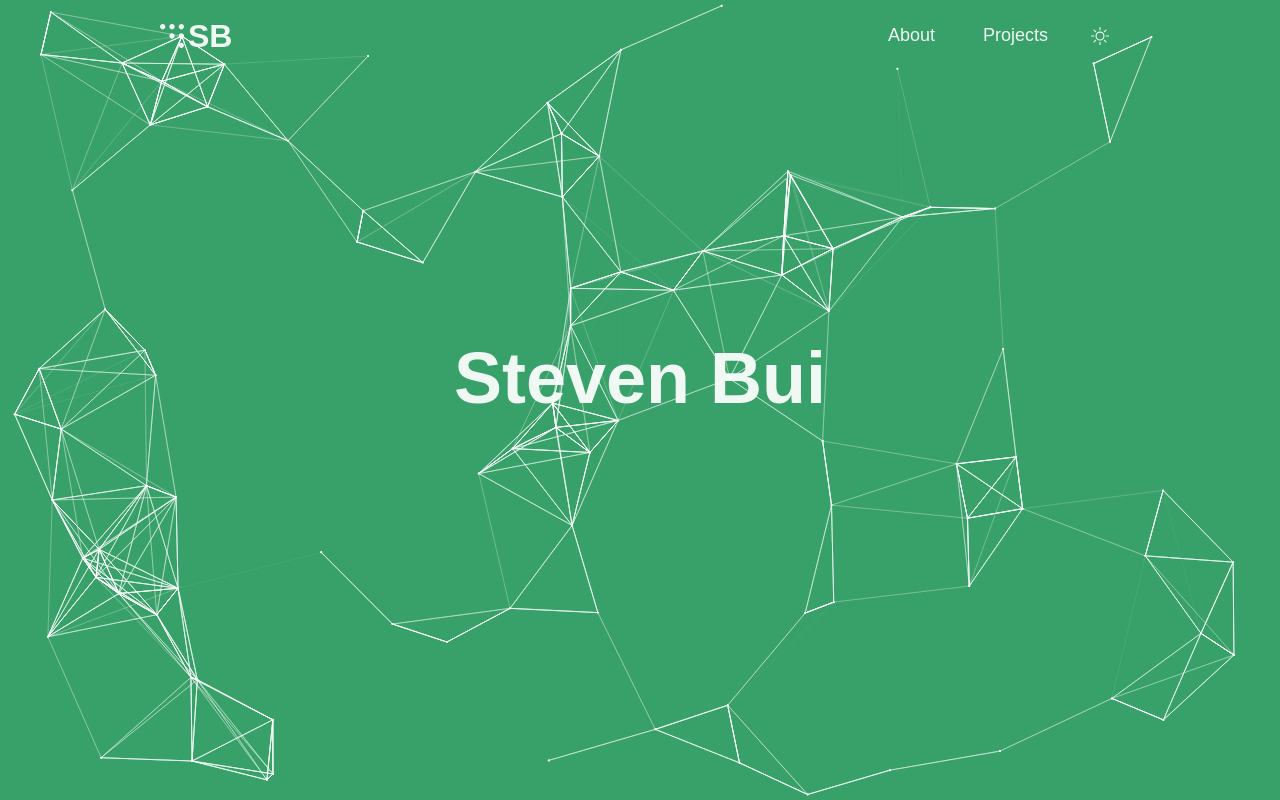
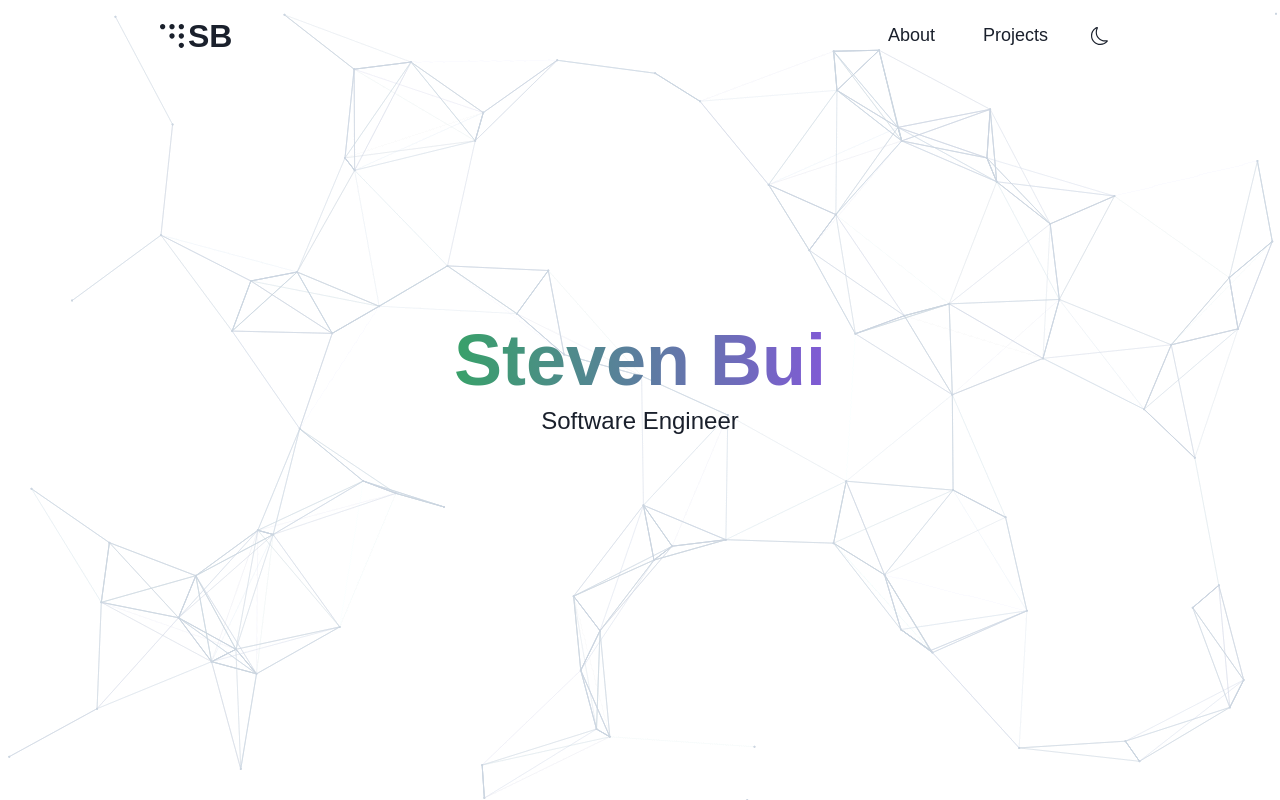
Before and after one commit to buistvn/buistvn.github.io, a React (Create React App) app: page /about in a window 1280 px wide. Built offline with nearby package versions, Linux system fonts and the light colour scheme.

Commit message:
Update home design

```diff
--- a/src/data/projects.ts
+++ b/src/data/projects.ts
@@ -91,7 +91,7 @@ export const projects: Project[] = [
         description:
             "A personal website that showcases the projects I've been working on",
         tags: [tags['typescript'], tags['react'], tags['chakraui']],
-        image: 'https://raw.githubusercontent.com/buistvn/stevenbui.dev/main/docs/portfolio.png',
+        image: 'https://raw.githubusercontent.com/buistvn/stevenbui.dev/main/docs/stevenbui.dev.png',
         repoLink: 'https://github.com/buistvn/stevenbui.dev',
         demoLink: 'https://stevenbui.dev',
     },
--- a/src/pages/About.tsx
+++ b/src/pages/About.tsx
@@ -41,7 +41,7 @@ export const About = () => {
                             <br />
                             During my undergraduate education at OSU, I took on
                             a variety of courses and projects to explore the
-                            different fields in Computer Science. For the summer
+                            different fields of Computer Science. For the summer
                             of 2021, I was a{' '}
                             <Link
                                 href="https://bright.md/blog/where-software-healthcare-meet-reflections-from-bright-mds-summer-engineering-intern"
@@ -56,7 +56,7 @@ export const About = () => {
                             <br />
                             <br />
                             In my free time, my interests include film, history,
-                            architecture, music, and video games.
+                            architecture, music, design, and video games.
                         </Text>
                         <Image
                             src={profile}
--- a/src/pages/Home.tsx
+++ b/src/pages/Home.tsx
@@ -1,17 +1,22 @@
 import { useEffect, useState } from 'react';
 import {
     Box,
+    Flex,
     Heading,
+    Text,
     useColorModeValue,
     useMediaQuery,
 } from '@chakra-ui/react';
 import Particles from 'react-tsparticles';
 
 export const Home = () => {
-    const [distance, setDistance] = useState(0);
+    const [distance, setDistance] = useState(150);
 
-    const backgroundColor = useColorModeValue('#68D391', '#38A169');
-    const particleColor = useColorModeValue('#1A202C', '#FFFFFF');
+    const particleColor = useColorModeValue('#CBD5E0', '#4A5568');
+    const gradientColor = useColorModeValue(
+        'linear(to-r, green.500, purple.500)',
+        'linear(to-r, green.200, purple.200)'
+    );
 
     const [isLargerThan768] = useMediaQuery('(min-width: 768px)');
 
@@ -31,11 +36,6 @@ export const Home = () => {
                     fullScreen: {
                         enable: true,
                         zIndex: -1,
-                    },
-                    background: {
-                        color: {
-                            value: backgroundColor,
-                        },
                     },
                     particles: {
                         color: {
@@ -60,16 +60,26 @@ export const Home = () => {
                     },
                 }}
             />
-            <Heading
+            <Flex
+                flexDirection="column"
+                alignItems="center"
                 position="absolute"
                 top="42%"
                 right="50%"
                 transform="translate(50%, -50%)"
-                fontSize={['36px', '48px', '60px', '72px']}
-                whiteSpace="nowrap"
             >
-                Steven Bui
-            </Heading>
+                <Heading
+                    fontSize={['36px', '48px', '60px', '72px']}
+                    bgGradient={gradientColor}
+                    bgClip="text"
+                    whiteSpace="nowrap"
+                >
+                    Steven Bui
+                </Heading>
+                <Text fontSize={['12px', '16px', '20px', '24px']}>
+                    Software Engineer
+                </Text>
+            </Flex>
         </Box>
     );
 };
--- a/src/styles/theme.ts
+++ b/src/styles/theme.ts
@@ -10,7 +10,7 @@ const breakpoints = {
 };
 
 const config = {
-    initialColorMode: 'dark',
+    initialColorMode: 'light',
     useSystemColorMode: false,
 };
 
```
Also changed, not shown: 3 other files (tests, documents, lock files or other folders).
